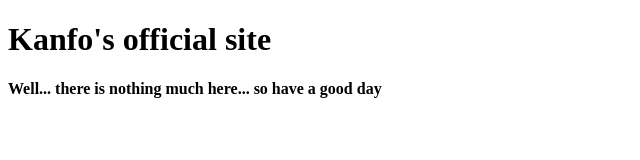
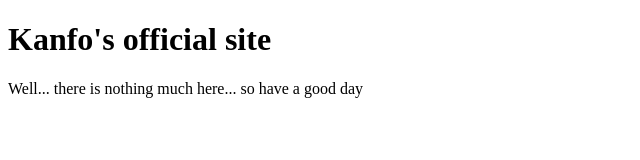
Before and after one commit to kanfo/kanfo.github.io, a plain HTML site: page index.html in a window 1280 px wide. Shown: the whole page, without its empty margins (0-640 px from the left). Drawn offline with Linux system fonts and the light colour scheme.

Commit message:
Update index.html

```diff
--- a/index.html
+++ b/index.html
@@ -8,6 +8,6 @@
 </head>
 <body>
     <h1>Kanfo's official site</h1>
-    <h4>Well... there is nothing much here... so have a good day<h4>
+    <p>Well... there is nothing much here... so have a good day<p>
 </body>
 </html>
```
